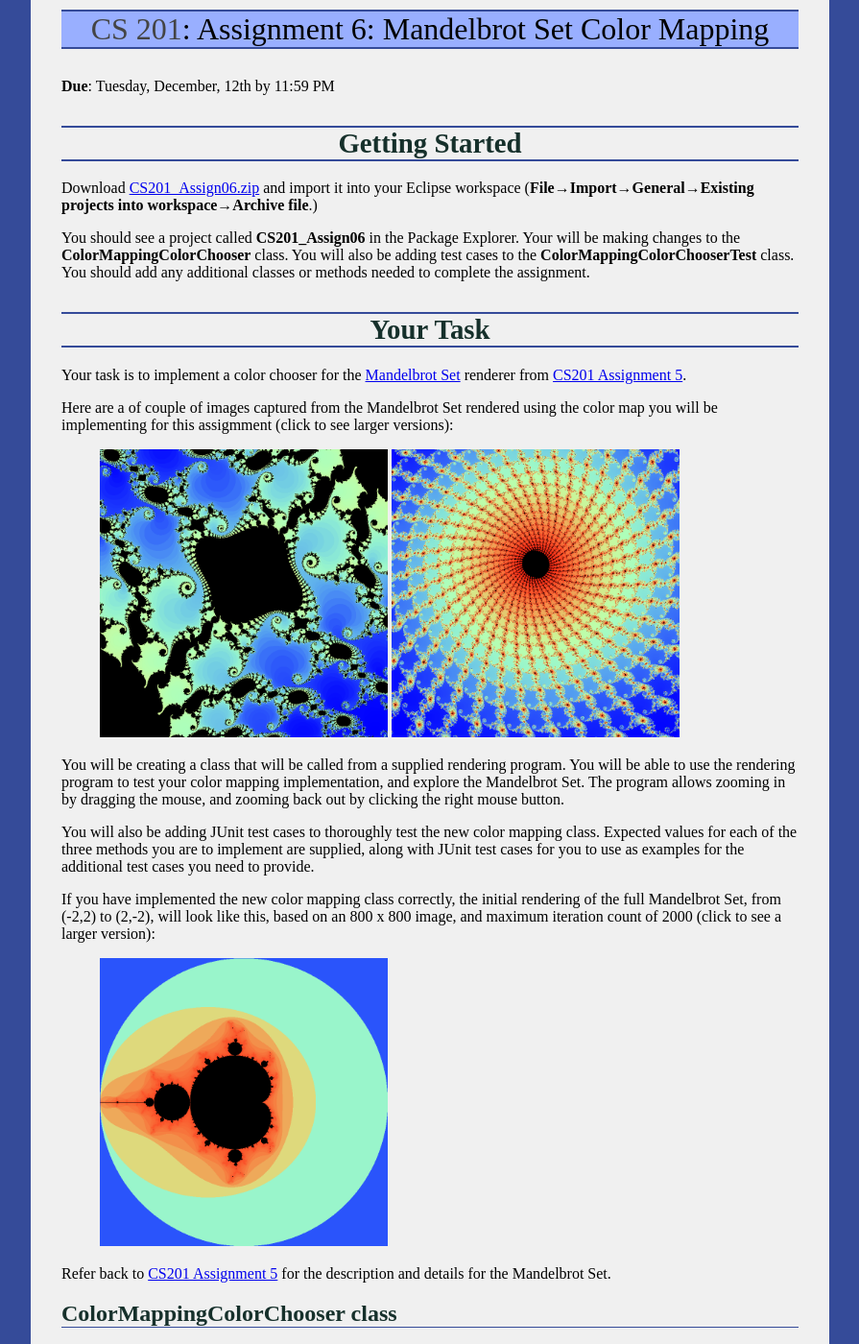
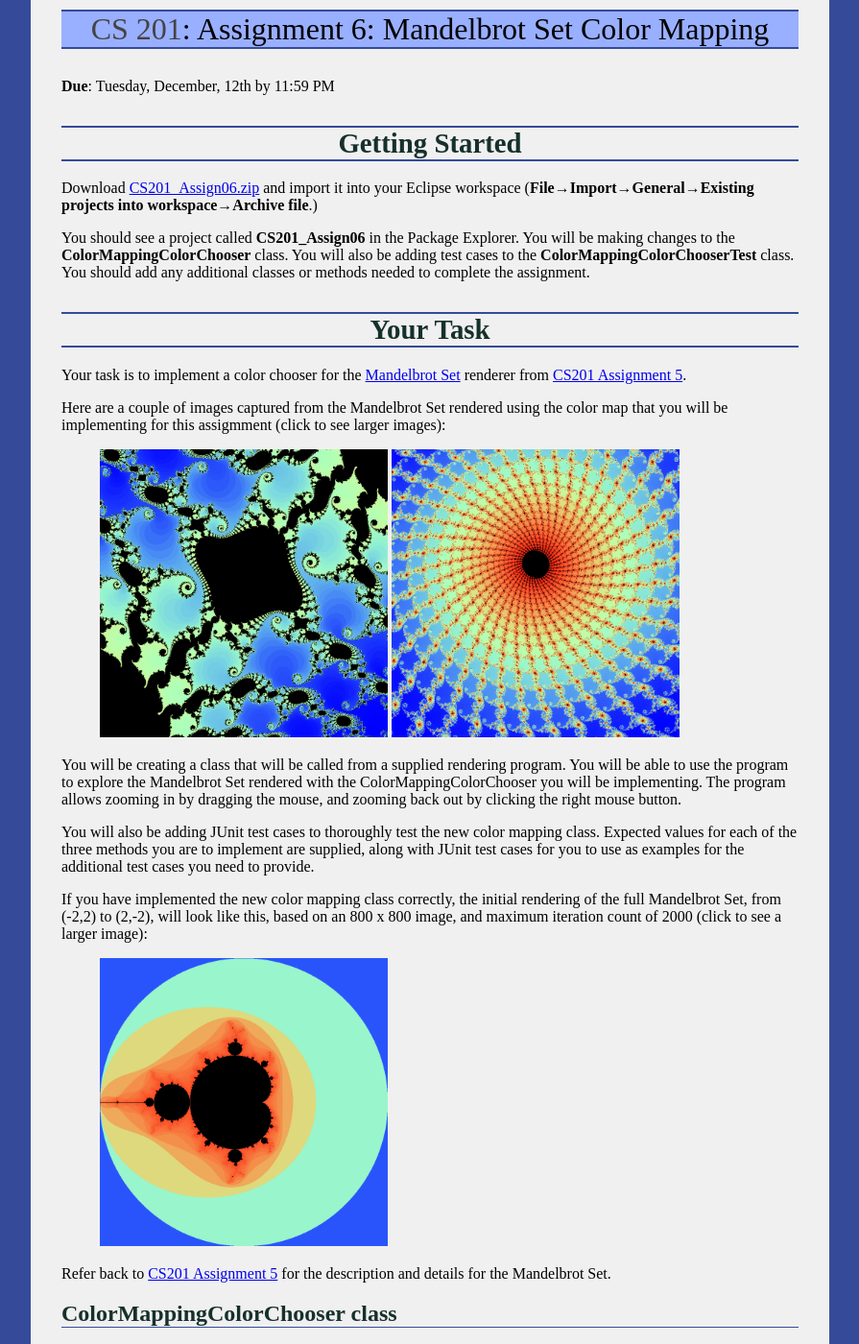
Before and after one commit to ycpcs/cs201-fall2017, a Jekyll site: the page built from assign/assign06.md, in a window 1280 px wide and 1400 px high. Shown: the whole window at 96% size, without its empty margins (192-1087 px from the left). Built offline with Jekyll 4.4.1, drawn with Linux system fonts in a browser that asks for light colours.

Commit message:
creating assign06

```diff
--- a/assign/assign06.md
+++ b/assign/assign06.md
@@ -11,23 +11,23 @@ Getting Started
 
 Download [CS201\_Assign06.zip](CS201_Assign06.zip) and import it into your Eclipse workspace (**File&rarr;Import&rarr;General&rarr;Existing projects into workspace&rarr;Archive file**.)
 
-You should see a project called **CS201\_Assign06** in the Package Explorer. Your will be making changes to the **ColorMappingColorChooser** class. You will also be adding test cases to the **ColorMappingColorChooserTest** class.  You should add any additional classes or methods needed to complete the assignment.
+You should see a project called **CS201\_Assign06** in the Package Explorer. You will be making changes to the **ColorMappingColorChooser** class. You will also be adding test cases to the **ColorMappingColorChooserTest** class.  You should add any additional classes or methods needed to complete the assignment.
 
 Your Task
 =========
 
 Your task is to implement a color chooser for the [Mandelbrot Set](http://en.wikipedia.org/wiki/Mandelbrot_set) renderer from [CS201 Assignment 5](assign05.html).
 
-Here are a of couple of images captured from the Mandelbrot Set rendered using the color map you will be implementing for this assigmment (click to see larger versions):
+Here are a couple of images captured from the Mandelbrot Set rendered using the color map that you will be implementing for this assigmment (click to see larger images):
 
 > <a href="img/assign06/MantaRayAndSeahorses.png"><img style="width: 300px; height: 300px;" src="img/assign06/MantaRayAndSeahorses.png" /></a>
 > <a href="img/assign06/SpiralSeahorses.png"><img style="width: 300px; height: 300px;" src="img/assign06/SpiralSeahorses.png" /></a>
 
-You will be creating a class that will be called from a supplied rendering program.  You will be able to use the rendering program to test your color mapping implementation, and explore the Mandelbrot Set.  The program allows zooming in by dragging the mouse, and zooming back out by clicking the right mouse button.
+You will be creating a class that will be called from a supplied rendering program.  You will be able to use the program to explore the Mandelbrot Set rendered with the ColorMappingColorChooser you will be implementing.  The program allows zooming in by dragging the mouse, and zooming back out by clicking the right mouse button.
 
 You will also be adding JUnit test cases to thoroughly test the new color mapping class.  Expected values for each of the three methods you are to implement are supplied, along with JUnit test cases for you to use as examples for the additional test cases you need to provide.
 
-If you have implemented the new color mapping class correctly, the initial rendering of the full Mandelbrot Set, from (-2,2) to (2,-2), will look like this, based on an 800 x 800 image, and maximum iteration count of 2000 (click to see a larger version):
+If you have implemented the new color mapping class correctly, the initial rendering of the full Mandelbrot Set, from (-2,2) to (2,-2), will look like this, based on an 800 x 800 image, and maximum iteration count of 2000 (click to see a larger image):
 
 > <a href="img/assign06/FullMandelbrotSet.png"><img style="width: 300px; height: 300px;" src="img/assign06/FullMandelbrotSet.png" /></a>
 
@@ -82,7 +82,7 @@ Your task is to finish implementing the following three methods, plus provide JU
 
 
 How the ColorMappingColorChooser Class Works
-============================
+=============================================
 
 In Asssignment 5, you were tasked with creating a rendering program for the Mandelbrot Set.  Part of that assignment involved developing an algorithm for mapping **iterCount** values to RGB colors.  Since the **iterCount** values do not distribute uniformly across all possible values, the color mapping task is not as straight-forward as it initially seems.  Many of the **iterCount** values tend to bunch up into tight groups, and a linear mapping of the **iterCount** values to RGB hues is not particularly effective in producing interesting color schemes.
 
```
Also changed, not shown: 1 other file.
